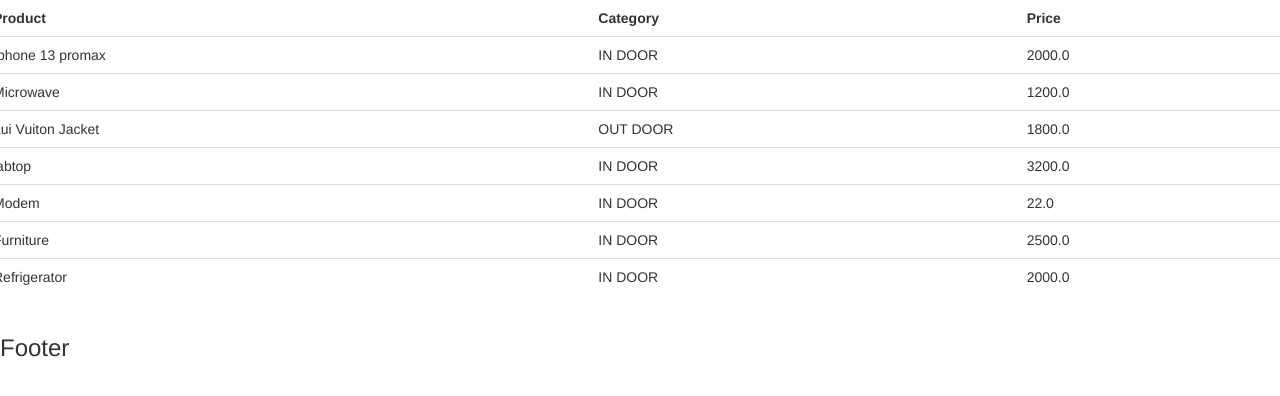
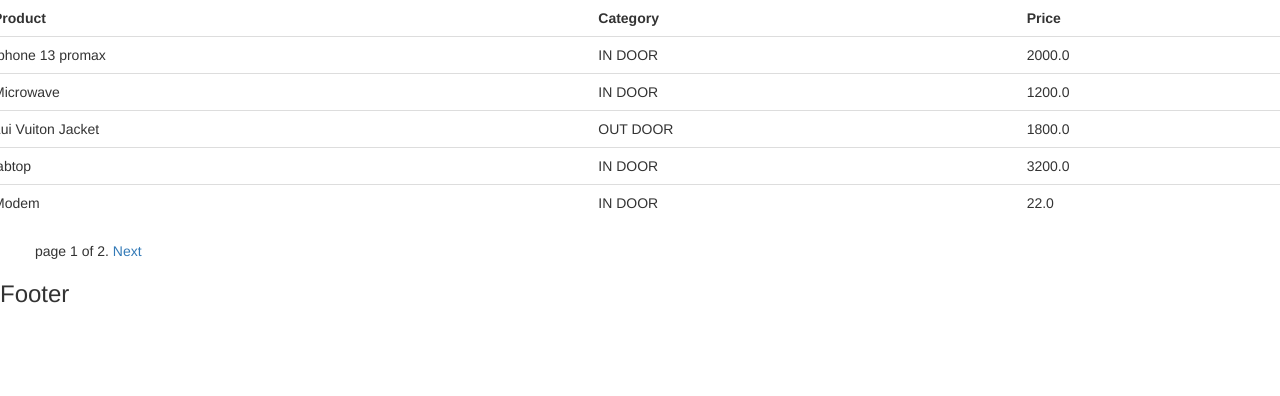
Before and after one commit to Baah-Danso-Kenneth/cma-app, a Django app: page /account/products/ in a window 1280 px wide. Shown: the part 128-524 px from the top of the page. Run offline with Django 4.2, Linux system fonts and the light colour scheme; data comes from the database, SQL or seed files in the repository; both versions use the stored data as it was after the commit.

Commit message:
pagination added to the products view page

```diff
--- a/accounts/views.py
+++ b/accounts/views.py
@@ -1,5 +1,5 @@
 from django.shortcuts import render, get_object_or_404, redirect
-
+from django.core.paginator import Paginator, EmptyPage, PageNotAnInteger
 from accounts.forms import OrderForm
 from accounts.models import Product, Customer, Order
 
@@ -24,8 +24,17 @@
 
 
 def products_view(request):
-    products = Product.objects.all()
-    return render(request, 'accounts/products.html', {'products': products})
+    products_list = Product.objects.all()
+
+    paginator=Paginator(products_list,5)
+    page_number=request.GET.get('page',1)
+    try:
+        posts=paginator.page(page_number)
+    except EmptyPage:
+        posts=paginator.page(page_number.numb_pages)
+    except PageNotAnInteger:
+        paginator.page(1)
+    return render(request, 'accounts/products.html', {'posts':posts})
 
 
 def customer_view(request,pk):
@@ -62,3 +71,7 @@
         return redirect('/account/dashboard/')
     context={'item':order}
     return render(request,'accounts/delete_order.html',context)
+
+
+def registerUser(request):
+    pass
--- a/templates/accounts/customer.html
+++ b/templates/accounts/customer.html
@@ -29,7 +29,7 @@
 		<div class="card card-body">
 			<h5>Total Orders</h5>
 			<hr>
-			<h1 style="text-align: center;padding: 10px">{{customer.order_customer.count}}</h1>
+			<h1 style="text-align: center;padding: 10px">{{customer.order_set.count}}</h1>
 		</div>
 	</div>
 </div>
--- /dev/null
+++ b/templates/accounts/paginator.html
@@ -0,0 +1,11 @@
+<div>
+    <span style="margin-left:50px">
+        {%if page.has_previous%}
+          <a href="?page={{page.previous_page_number}}">Previous</a>
+        {%endif%}
+        <span >page {{page.number}} of {{page.paginator.num_pages}}.</span>
+        {%if page.has_next%}
+          <a href="?page={{page.next_page_number}}" >Next</a>
+        {%endif%}
+    </span>
+</div>
--- a/templates/accounts/products.html
+++ b/templates/accounts/products.html
@@ -15,7 +15,7 @@
 					<th>Category</th>
 					<th>Price</th>
 				</tr>
-				{% for product in products %}
+				{% for product in posts %}
 					<tr>
 						<td>{{product.name}}</td>
 						<td>{{product.category}}</td>
@@ -25,7 +25,7 @@
 			</table>
 		</div>
 	</div>
-
+{%include 'accounts/paginator.html' with page=posts%}
 </div>
 
 {% endblock content %}
```
Also changed, not shown: db.sqlite3.
